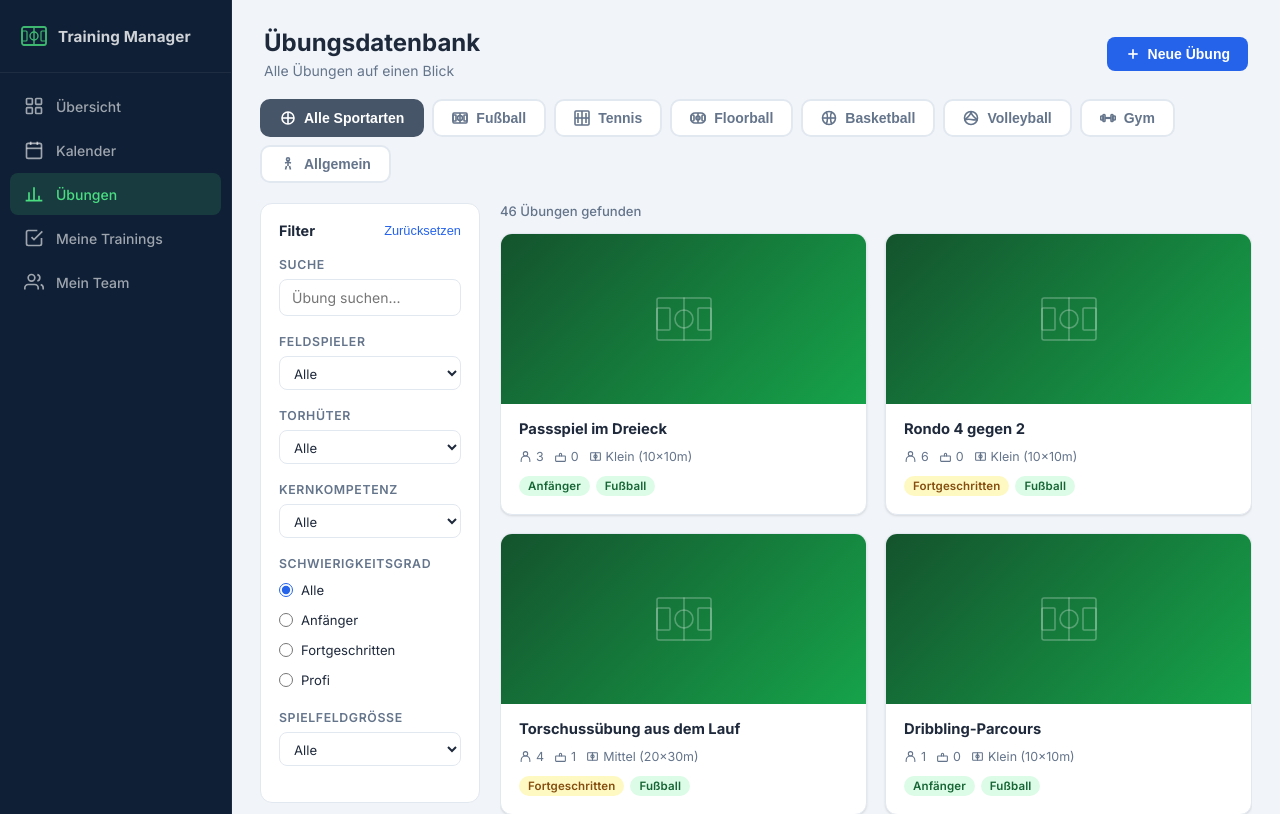
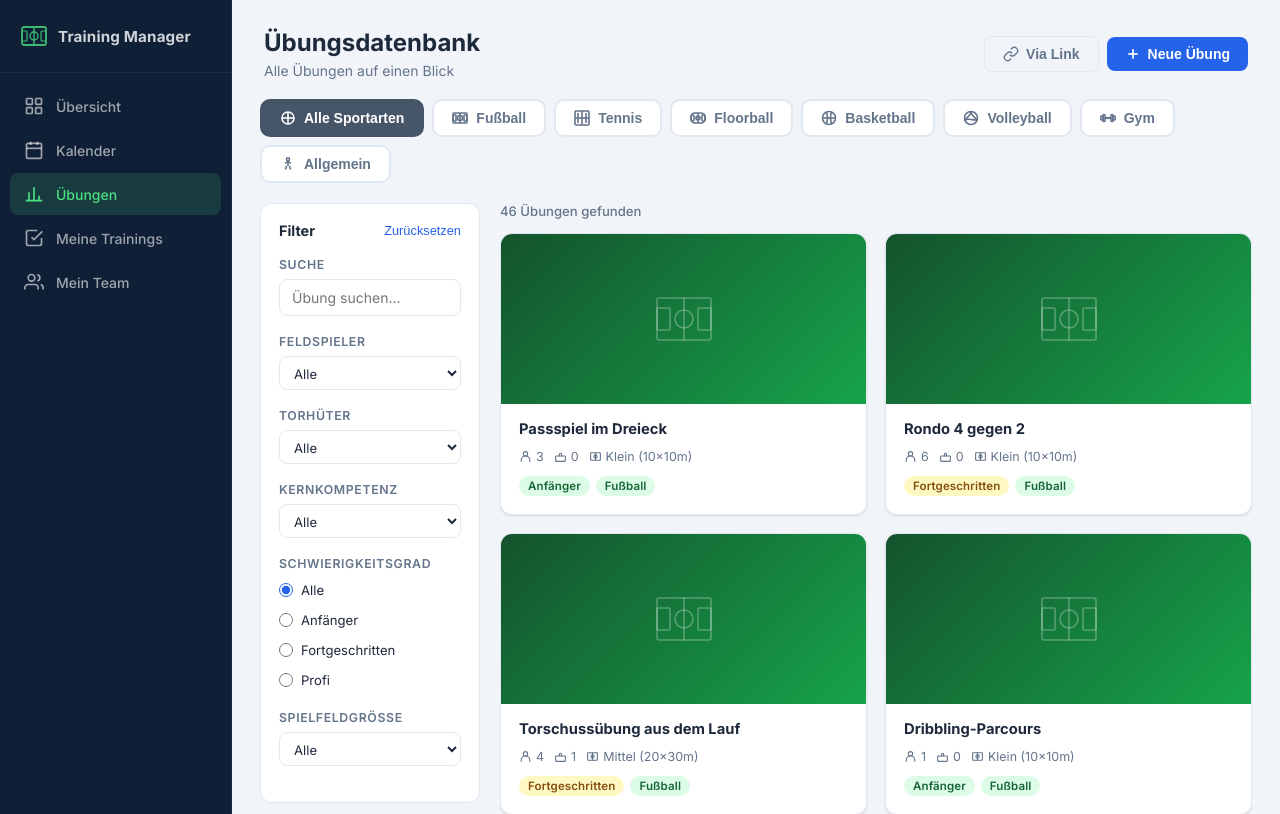
Before and after one commit to plauzten-dev/training-manager, a Flask app: page /exercises in a window 1280 px wide. Shown: the top 814 px of the page. Run offline with Flask 3, Linux system fonts and the light colour scheme; the visitor is signed in with stand-in values (Sample User, id 1); data comes from the database, SQL or seed files in the repository.

Commit message:
Feat: Übung via Share-Link direkt in App importieren
Via-Link-Button neben Neue-Übung im Header der Übungsdatenbank.
Modal mit URL-Input, Token-Extraktion aus vollem Share-Link,
POST /api/exercises/import/<token> + Listenaktualisierung.

Co-Authored-By: Claude Sonnet 4.6 <noreply@anthropic.com>

```diff
--- a/static/js/exercises.js
+++ b/static/js/exercises.js
@@ -469,6 +469,70 @@ async function addExerciseToTraining(trainingId, exerciseId, rowEl) {
   }
 }
 
+// ── Import via Link ───────────────────────────────────────────────────────────
+function showImportFromLinkModal() {
+  openModal('Übung via Link importieren', `
+    <p style="color:var(--text-muted);font-size:0.875rem;margin-bottom:16px">
+      Füge einen Share-Link ein, um eine geteilte Übung in deine Sammlung zu kopieren.
+    </p>
+    <div class="form-group">
+      <label>Share-Link</label>
+      <input type="url" id="import-link-input" placeholder="https://…/exercise/share/…" style="width:100%"
+             oninput="document.getElementById('import-link-error').textContent=''">
+      <p id="import-link-error" style="color:var(--danger);font-size:0.8rem;margin-top:4px;min-height:1.2em"></p>
+    </div>
+    <div style="display:flex;gap:10px;justify-content:flex-end;margin-top:8px">
+      <button class="btn btn-ghost" onclick="closeModal()">Abbrechen</button>
+      <button class="btn btn-primary" id="import-link-btn" onclick="submitImportFromLink()">
+        <svg width="14" height="14" viewBox="0 0 24 24" fill="none" stroke="currentColor" stroke-width="2.5"><line x1="12" y1="5" x2="12" y2="19"/><line x1="5" y1="12" x2="19" y2="12"/></svg>
+        Importieren
+      </button>
+    </div>`, 'md');
+
+  setTimeout(() => document.getElementById('import-link-input')?.focus(), 50);
+}
+
+async function submitImportFromLink() {
+  const input = document.getElementById('import-link-input');
+  const errEl = document.getElementById('import-link-error');
+  const btn   = document.getElementById('import-link-btn');
+  const raw   = (input?.value || '').trim();
+
+  if (!raw) { errEl.textContent = 'Bitte einen Link einfügen.'; return; }
+
+  // Token aus URL extrahieren: letztes URL-Segment oder direkt Token (32 hex chars)
+  const match = raw.match(/\/exercise\/share\/([a-f0-9]{32})/i) || raw.match(/^([a-f0-9]{32})$/i);
+  if (!match) { errEl.textContent = 'Ungültiger Share-Link. Bitte den vollständigen Link einfügen.'; return; }
+  const token = match[1];
+
+  btn.disabled = true;
+  btn.innerHTML = `
+    <svg width="14" height="14" viewBox="0 0 24 24" fill="none" stroke="currentColor" stroke-width="2" style="animation:spin-btn 0.8s linear infinite"><path d="M21 12a9 9 0 1 1-6.2-8.6"/></svg>
+    Wird importiert…`;
+
+  const res = await fetch(`/api/exercises/import/${token}`, { method: 'POST' });
+  if (res.ok) {
+    closeModal();
+    showToast('Übung erfolgreich importiert!', 'success');
+    await fetchExercises();
+  } else {
+    const d = await res.json().catch(() => ({}));
+    errEl.textContent = d.error || 'Fehler beim Importieren.';
+    btn.disabled = false;
+    btn.innerHTML = `
+      <svg width="14" height="14" viewBox="0 0 24 24" fill="none" stroke="currentColor" stroke-width="2.5"><line x1="12" y1="5" x2="12" y2="19"/><line x1="5" y1="12" x2="19" y2="12"/></svg>
+      Importieren`;
+  }
+}
+
+// Spin-Animation für Import-Button (einmalig injiziert)
+if (!document.getElementById('exercises-keyframes')) {
+  const s = document.createElement('style');
+  s.id = 'exercises-keyframes';
+  s.textContent = '@keyframes spin-btn { to { transform: rotate(360deg); } }';
+  document.head.appendChild(s);
+}
+
 // ── Share ─────────────────────────────────────────────────────────────────────
 async function shareExercise(exerciseId, btn) {
   btn.disabled = true;
--- a/templates/exercises.html
+++ b/templates/exercises.html
@@ -7,10 +7,16 @@
     <h1 class="page-title">Übungsdatenbank</h1>
     <p class="page-subtitle">Alle Übungen auf einen Blick</p>
   </div>
-  <button class="btn btn-primary" onclick="showCreateExerciseModal()">
-    <svg width="16" height="16" viewBox="0 0 24 24" fill="none" stroke="currentColor" stroke-width="2.5"><line x1="12" y1="5" x2="12" y2="19"/><line x1="5" y1="12" x2="19" y2="12"/></svg>
-    Neue Übung
-  </button>
+  <div style="display:flex;gap:8px;align-items:center">
+    <button class="btn btn-ghost" onclick="showImportFromLinkModal()">
+      <svg width="16" height="16" viewBox="0 0 24 24" fill="none" stroke="currentColor" stroke-width="2"><path d="M10 13a5 5 0 0 0 7.54.54l3-3a5 5 0 0 0-7.07-7.07l-1.72 1.71"/><path d="M14 11a5 5 0 0 0-7.54-.54l-3 3a5 5 0 0 0 7.07 7.07l1.71-1.71"/></svg>
+      Via Link
+    </button>
+    <button class="btn btn-primary" onclick="showCreateExerciseModal()">
+      <svg width="16" height="16" viewBox="0 0 24 24" fill="none" stroke="currentColor" stroke-width="2.5"><line x1="12" y1="5" x2="12" y2="19"/><line x1="5" y1="12" x2="19" y2="12"/></svg>
+      Neue Übung
+    </button>
+  </div>
 </div>
 
 <div class="sport-tabs-bar">
```
